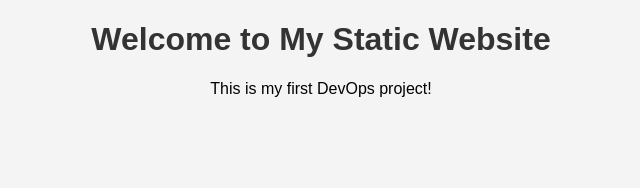
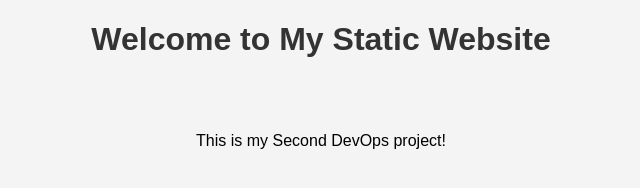
Before and after one commit to purveshgosalia/my-static-website, a plain HTML site: page index.html in a window 1280 px wide. Shown: the whole page, without its empty margins (319-959 px from the left). Drawn offline with Linux system fonts and the light colour scheme.

Commit message:
second commit

```diff
--- a/index.html
+++ b/index.html
@@ -7,7 +7,7 @@
     <link rel="stylesheet" href="styles.css">
 </head>
 <body>
-    <h1>Welcome to My Static Website</h1>
-    <p>This is my first DevOps project!</p>
+    <h1>Welcome to My Static Website</h1><br><br>
+    <p>This is my Second DevOps project!</p>
 </body>
 </html>
```
